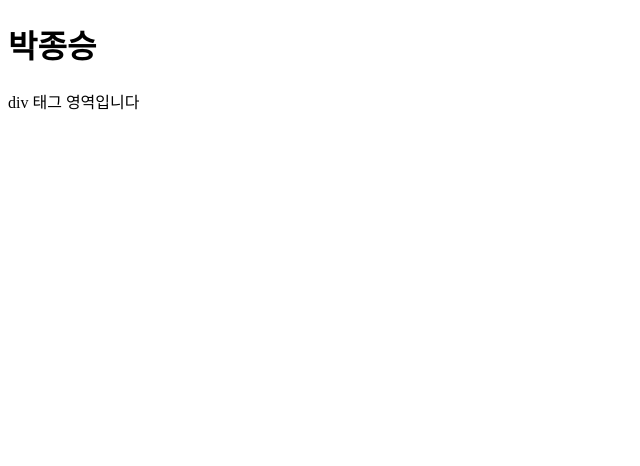
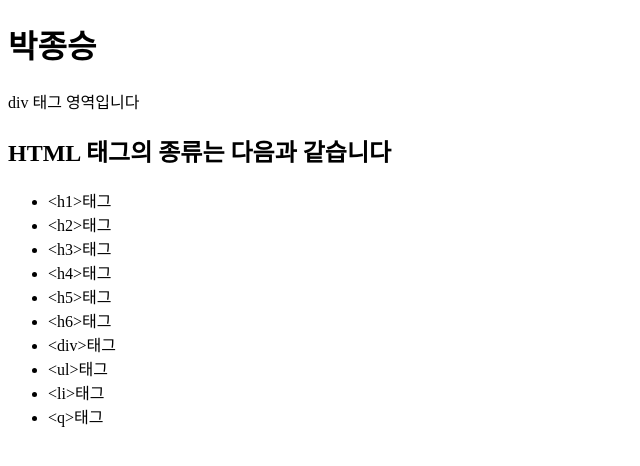
Before and after one commit to jongs985/HTML03, a plain HTML site: page index.html in a window 1280 px wide. Shown: the whole page, without its empty margins (0-640 px from the left). Drawn offline with Linux system fonts and the light colour scheme.

Commit message:
index.html 10줄 추가

```diff
--- a/index.html
+++ b/index.html
@@ -8,6 +8,19 @@
 <body>
     <h1>박종승</h1>
     <div>div 태그 영역입니다</div>
+    <h2>HTML 태그의 종류는 다음과 같습니다</h2>
+    <ul>
+        <li>&lt;h1&gt;태그</li>
+        <li>&lt;h2&gt;태그</li>
+        <li>&lt;h3&gt;태그</li>
+        <li>&lt;h4&gt;태그</li>
+        <li>&lt;h5&gt;태그</li>
+        <li>&lt;h6&gt;태그</li>
+        <li>&lt;div&gt;태그</li>
+        <li>&lt;ul&gt;태그</li>
+        <li>&lt;li&gt;태그</li>
+        <li>&lt;q&gt;태그</li>
+    </ul>
 
 </body>
 </html>
```
Also changed, not shown: 1 other file.
